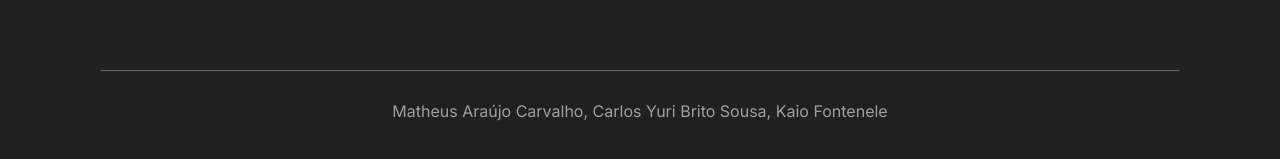
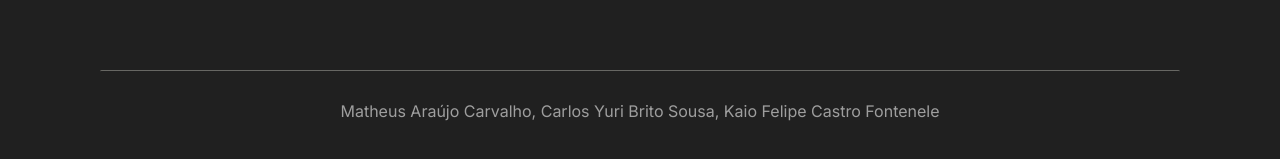
Before and after one commit to oyurisousa/movie-site-prog3, a Next.js app: page / in a window 1280 px wide. Shown: the part 411-570 px from the top of the page. Built offline with nearby package versions, Linux system fonts and the light colour scheme; no server answers.

Commit message:
contribution

```diff
--- a/src/components/Footer/Footer.tsx
+++ b/src/components/Footer/Footer.tsx
@@ -6,7 +6,7 @@ export default function Footer(){
 
       Matheus Araújo Carvalho,
       Carlos Yuri Brito Sousa,
-      Kaio Fontenele
+      Kaio Felipe Castro Fontenele
     </footer>
   )
 }
```
